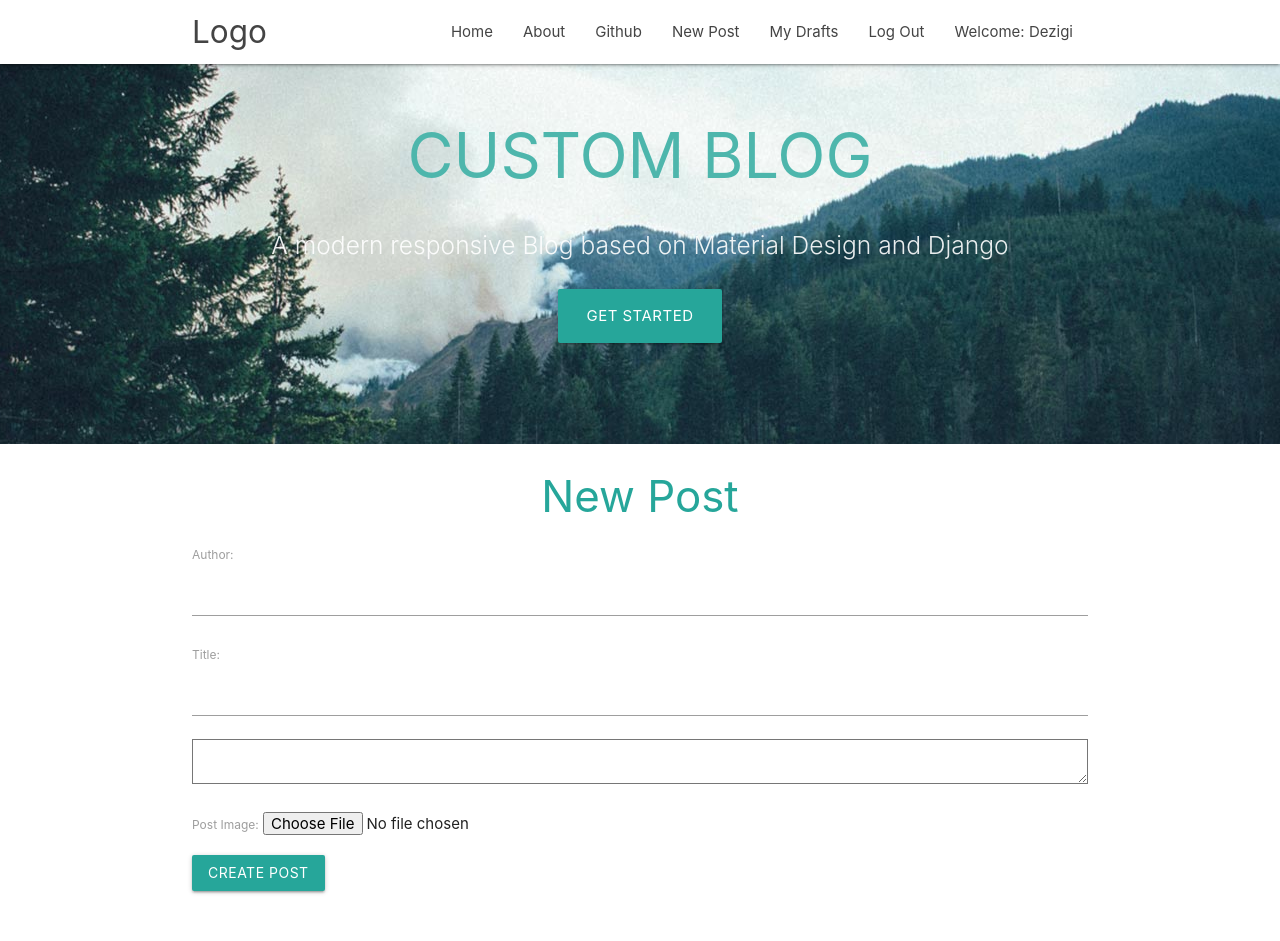
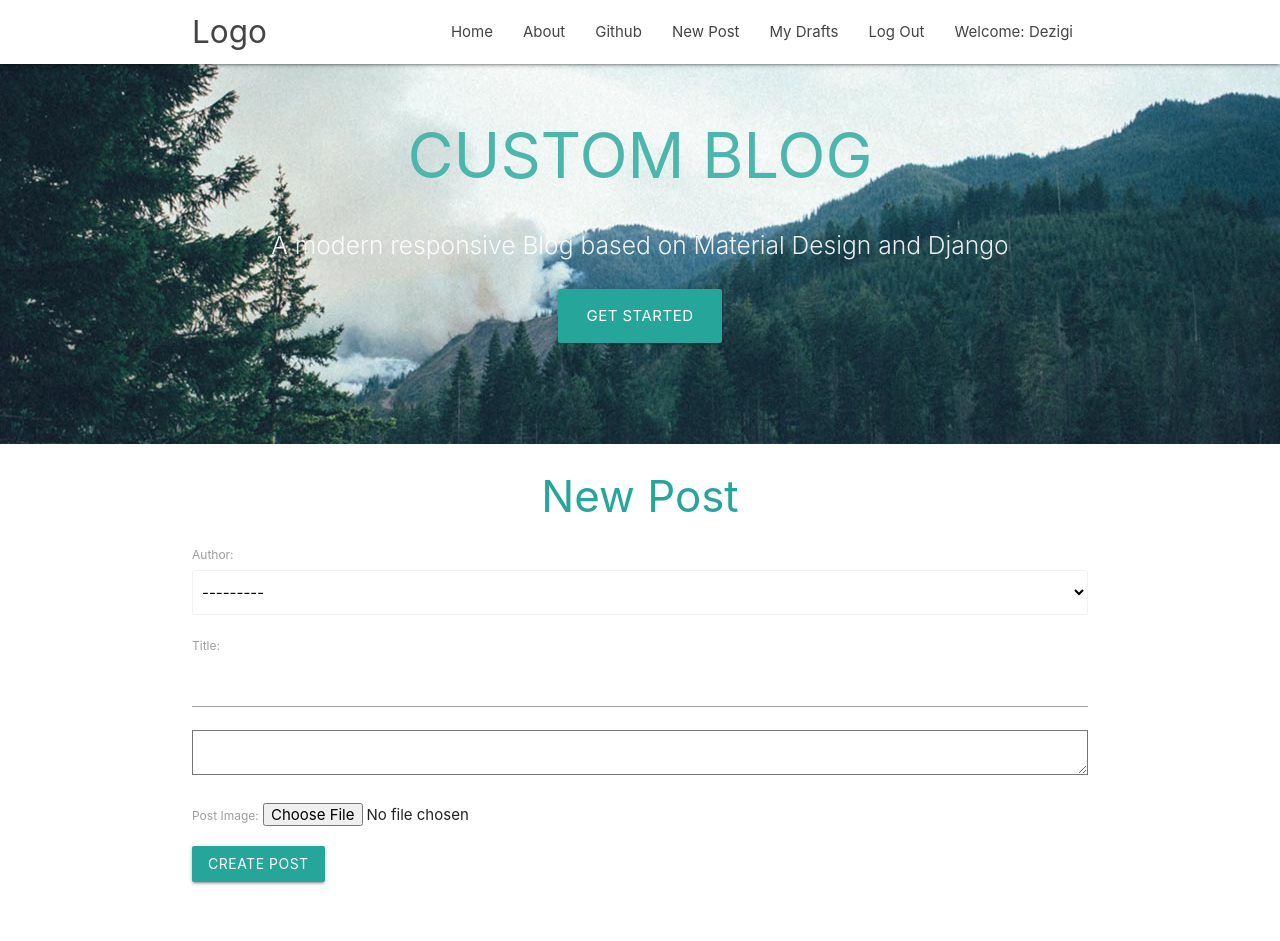
Before and after one commit to Epicdavid/custom-DjangoBlog, a Django app: page /post/new/ in a window 1280 px wide. After the commit the page ends 885 px from the top, so only its background shows below. Run offline with Django 3.2, Linux system fonts and the light colour scheme; a user stored in the database is signed in; data comes from the database, SQL or seed files in the repository; both versions use the stored data as it was after the commit; some libraries are stand-ins or nearby versions.

Commit message:
Added select menu for author when creating post

```diff
--- a/blog/forms.py
+++ b/blog/forms.py
@@ -15,8 +15,9 @@ class PostForm(forms.ModelForm):
             'image': _('Post Image')
         }
         widgets = {
+            'author':forms.Select(attrs={"class":"browser-defaul"}),
             'title':forms.TextInput(attrs={'class':'form-control mw-90'}),
-            'author':forms.TextInput(attrs={"size":"input-field col s6"})
+
         }
 class MyCommentForm(forms.ModelForm):
 
--- a/blog/static/css/style.css
+++ b/blog/static/css/style.css
@@ -5,7 +5,9 @@
  *
  * Made By MaterializeCSS.com
  */
-
+select{
+  display: flex;
+}
  .flex-container, .flext{
   display: flex;
   flex-wrap: wrap;
--- a/blog/templates/blog/post-form.html
+++ b/blog/templates/blog/post-form.html
@@ -2,21 +2,16 @@
     {% block body %}
     <h3 class="post-title">New Post</h3>
     <div class="container">
+        <div class="input-field col s12">
             <form  method="POST" enctype="multipart/form-data">
                     {% csrf_token %}
+                    {{form.as_p}}
                     {{form.media}}
-                    {{form.as_p}}
                     <button type="submit" class="btn btn-primary">
                         Create Post
                     </button>
                 </form>
+            </div>
     </div>
-    <script>
-            ClassicEditor
-                .create( document.querySelector( '#editor' ) )
-                .catch( error => {
-                    console.error( error );
-                } );
-        </script>
 
     {% endblock body %}
```
Also changed, not shown: db.sqlite3.
